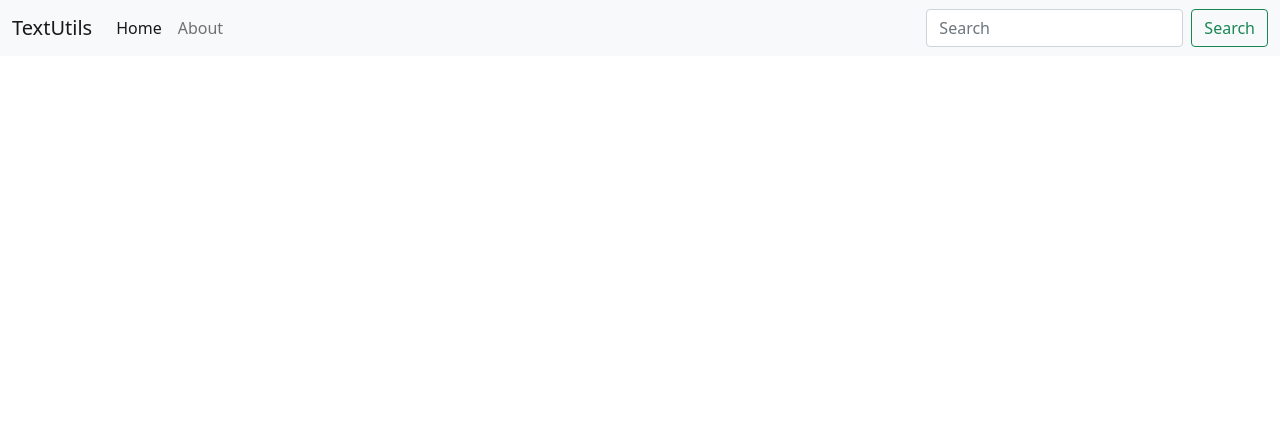
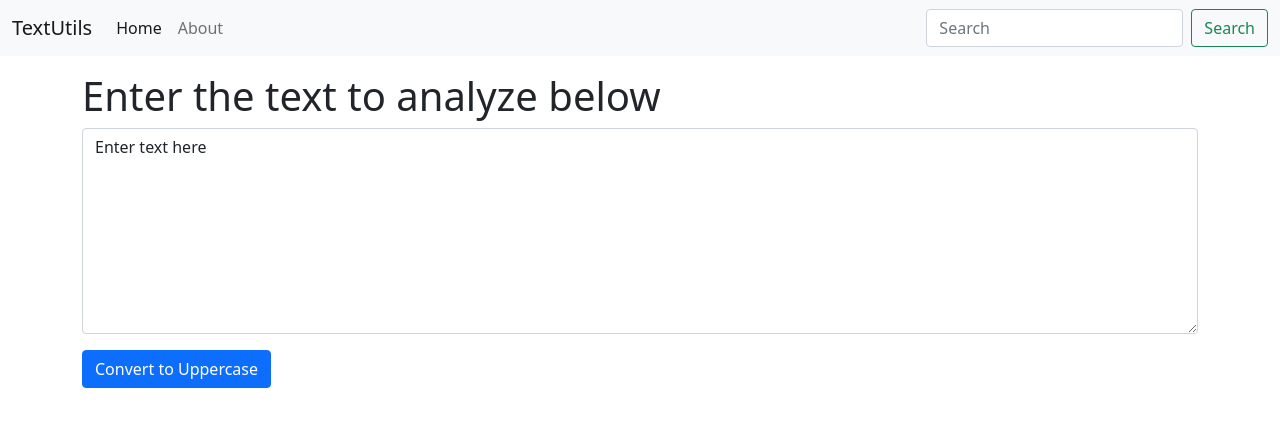
Before and after one commit to spandan1460/textutils-react-project, a React (Create React App) app: page / in a window 1280 px wide. Shown: the top 426 px of the page. Built offline with nearby package versions, Linux system fonts and the light colour scheme.

Commit message:
Updated Video 7 Lecture

```diff
--- a/src/App.js
+++ b/src/App.js
@@ -1,5 +1,6 @@
 import './App.css';
 import Navbar from './components/Navbar';
+import TextForm from './components/TextForm';
 
 
 function App() {
@@ -9,6 +10,9 @@
   {/* <Navbar title="TextUtils" aboutText="About"/> */}
   {/* <Navbar/> */}
   <Navbar title="TextUtils"/>
+  <div className="container my-3">
+    <TextForm heading="Enter the text to analyze below"/>
+  </div>
   </>
   );
 }
--- a/src/components/Navbar.js
+++ b/src/components/Navbar.jsx
@@ -1,5 +1,5 @@
 import React from 'react';
-import PropTypes from 'prop-types'
+import PropTypes from 'prop-types';
 
 export default function Navbar(props) {
     return (
--- /dev/null
+++ b/src/components/TextForm.jsx
@@ -0,0 +1,24 @@
+import React, {useState} from 'react'
+
+export default function TextForm(props) {
+  const handleUpClick = () => {
+    let newText = text.toUpperCase();
+    setText(newText);
+  }
+  const handleOnChange = (event) => {
+    setText(event.target.value)
+  }
+
+  const [text, setText] = useState('Enter text here');
+  // text = "new Text" //Wrong way to change the state of the text.
+  // setText("new Text"); //Correct way to change the state of the text.
+  return (
+    <div>
+      <h1>{props.heading}</h1>
+      <div className="mb-3">
+        <textarea className="form-control" value={text} onChange={handleOnChange} id="myBox" rows="8"></textarea>
+      </div>
+      <button className="btn btn-primary" onClick={handleUpClick}>Convert to Uppercase</button>
+    </div>
+  )
+}
```
Also changed, not shown: 1 other file (tests, documents, lock files or other folders).
